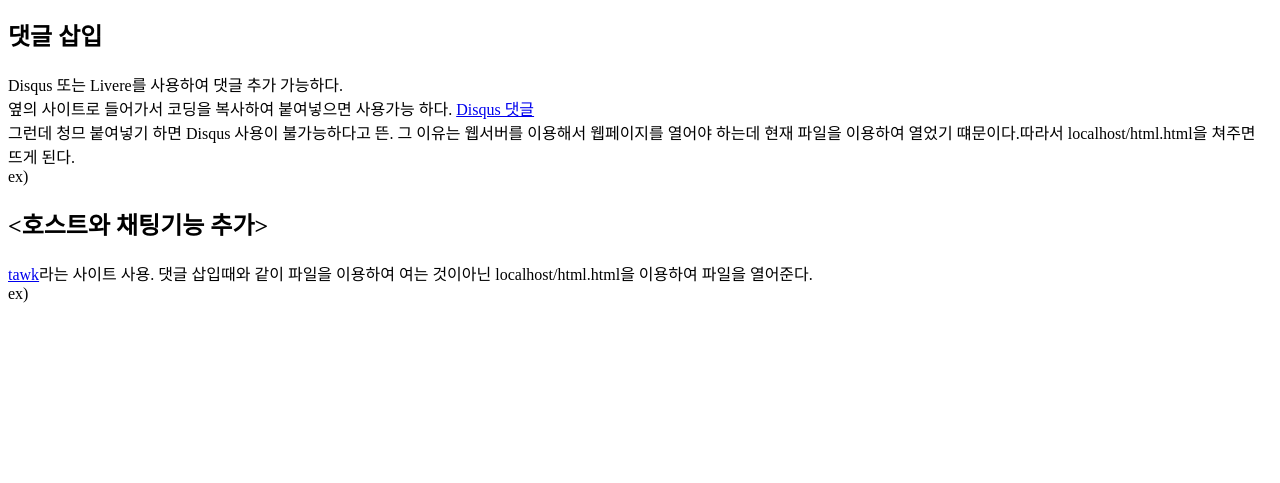
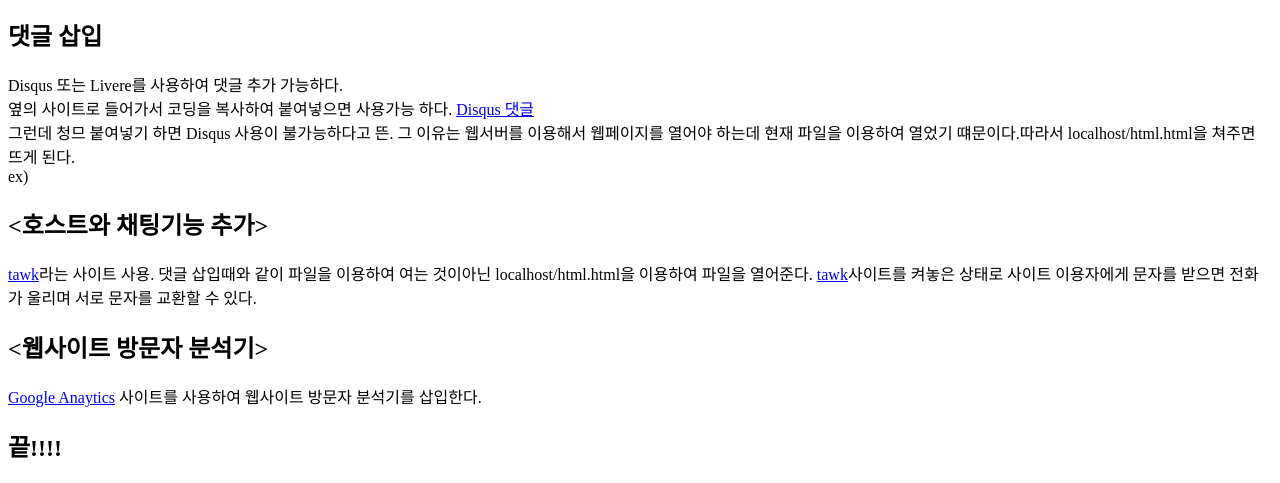
Before and after one commit to HydrOpOtesJA99/-, a plain HTML site: page html.html in a window 1280 px wide. Shown: the part 4055-4538 px from the top of the page. Before the commit the page ends 4374 px from the top, so only its background shows below. Drawn offline with Linux system fonts and the light colour scheme.

Commit message:
ㄹㅇㄹㅇ html 마무리

```diff
--- a/html.html
+++ b/html.html
@@ -174,7 +174,7 @@
   <h2>&lt;호스트와 채팅기능 추가&gt;</h2>
   <p>
     <a href="https://dashboard.tawk.to/?lang=ko#/admin/5f3e197c1e7ade5df44268d6/overview">tawk</a>라는 사이트 사용. 댓글 삽입때와 같이 파일을 이용하여 여는 것이아닌 localhost/html.html을 이용하여 파일을 열어준다.
-    <br>ex)
+    <a href="https://dashboard.tawk.to/?lang=ko#/admin/5f3e197c1e7ade5df44268d6/overview">tawk</a>사이트를 켜놓은 상태로 사이트 이용자에게 문자를 받으면 전화가 울리며 서로 문자를 교환할 수 있다.
     <br><!--Start of Tawk.to Script-->
         <script type="text/javascript">
         var Tawk_API=Tawk_API||{}, Tawk_LoadStart=new Date();
@@ -188,10 +188,23 @@
         })();
         </script>
         <!--End of Tawk.to Script-->
+    </p>
 
+  <h2>&lt;웹사이트 방문자 분석기&gt;</h2>
+  <p>
+    <a href="https://analytics.google.com/analytics/web/provision/#/a175893197w243752625p226942665/admin/tracking/tracking-code/">Google Anaytics</a> 사이트를 사용하여 웹사이트 방문자 분석기를 삽입한다.
+    <br> <!-- Global site tag (gtag.js) - Google Analytics -->
+          <script async src="https://www.googletagmanager.com/gtag/js?id=UA-175893197-1"></script>
+          <script>
+            window.dataLayer = window.dataLayer || [];
+            function gtag(){dataLayer.push(arguments);}
+            gtag('js', new Date());
 
+            gtag('config', 'UA-175893197-1');
+          </script>
   </p>
 
+  <h2>끝!!!!</h2>
 
   </body>
 </html>
```
